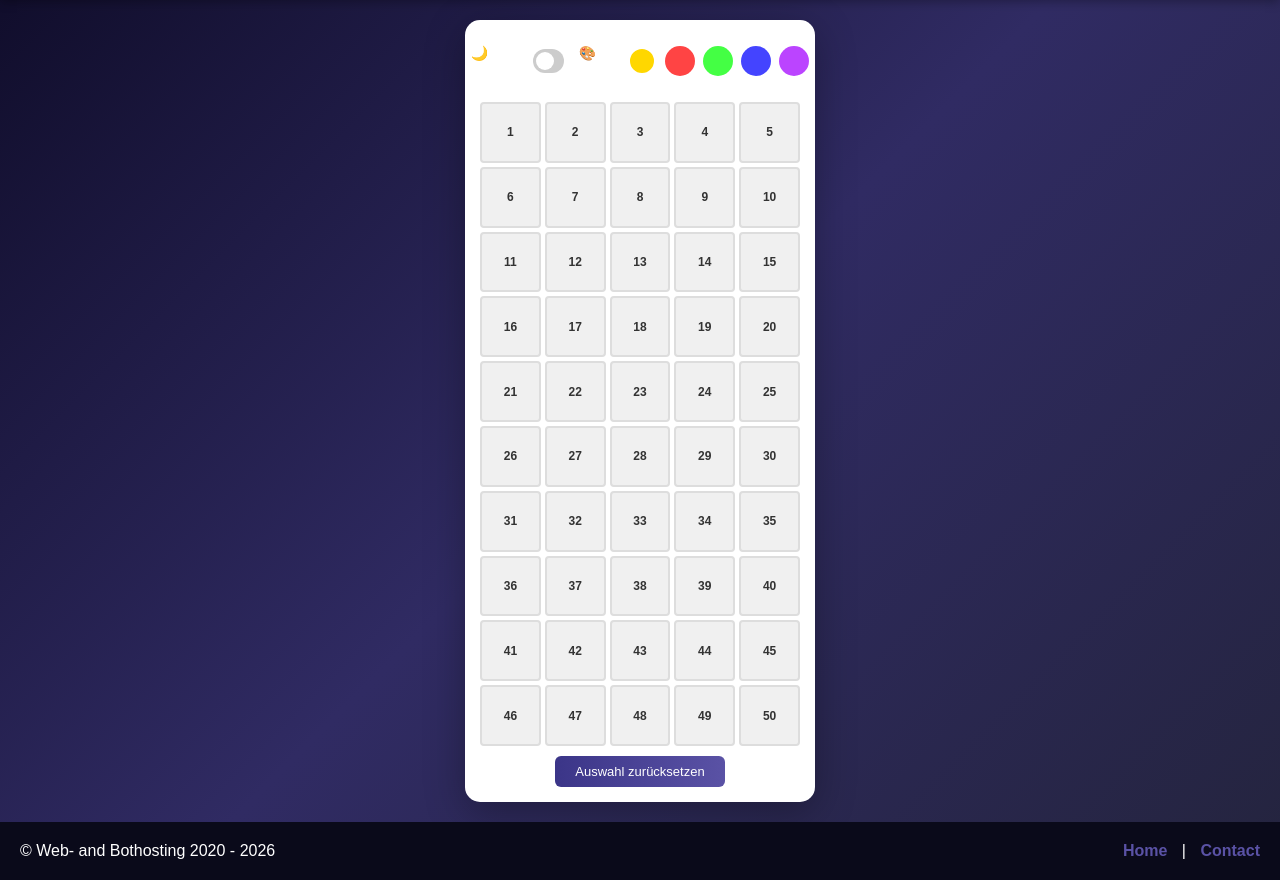
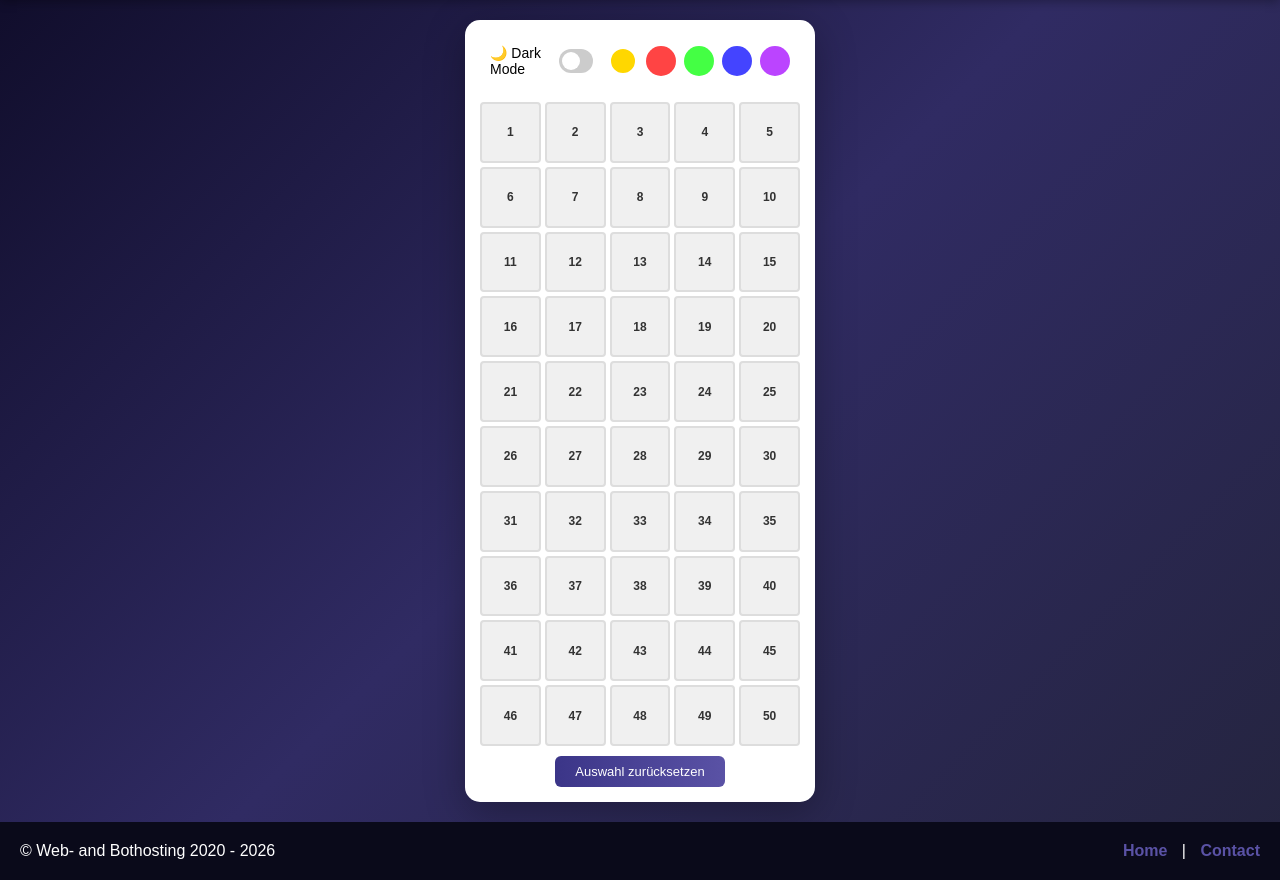
Before and after one commit to randomauto666/mathelotto, a plain HTML site: page index.html in a window 1280 px wide. Shown: the part 56-936 px from the top of the page. Drawn offline with Linux system fonts and the light colour scheme.

Commit message:
Change label color from white to black

```diff
--- a/index.html
+++ b/index.html
@@ -237,7 +237,7 @@
         }
 
         .settings-bar label {
-            color: #fff;
+            color: #000;
             font-size: 14px;
             display: flex;
             align-items: center;
@@ -318,7 +318,6 @@
                     <div class="toggle-switch" id="darkModeToggle" onclick="toggleDarkMode()"></div>
                 </label>
                 <label>
-                    🎨 Farbe:
                     <div class="color-selector">
                         <div class="color-option color-gold active" onclick="changeColor('#FFD700', '#FFC700', this)"></div>
                         <div class="color-option color-red" onclick="changeColor('#FF4444', '#FF2222', this)"></div>
```
